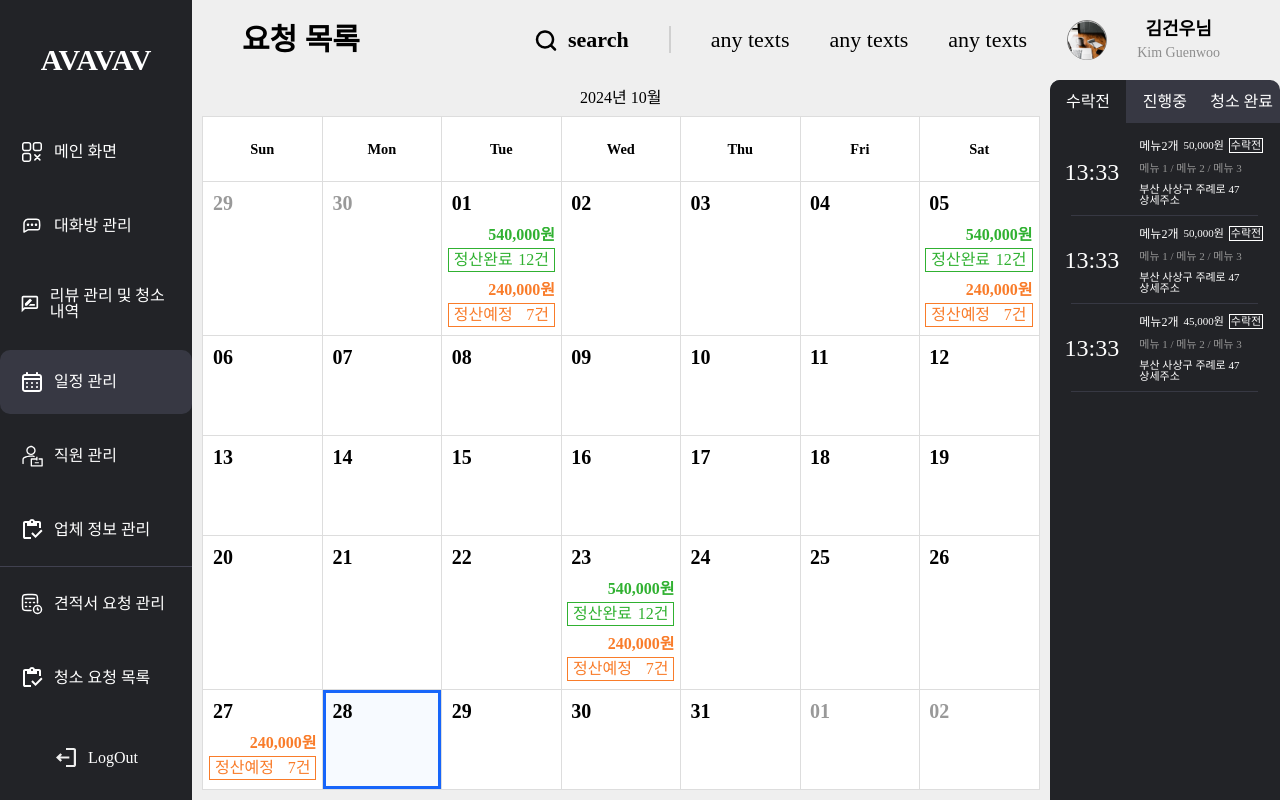
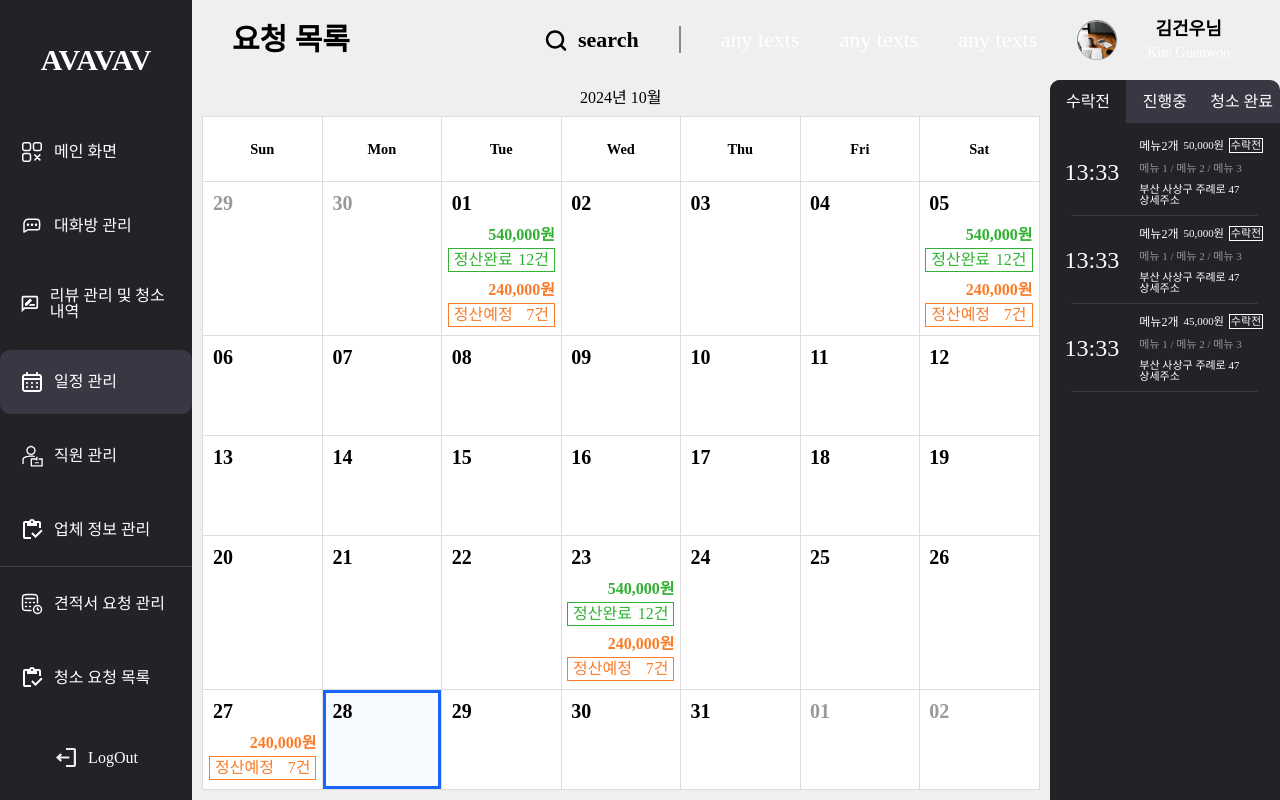
Before and after one commit to bbageon/Cleaning-Enterprise, a React (Create React App) app: page /schedule in a window 1280 px wide. Built offline with nearby package versions, Linux system fonts and the light colour scheme; no server answers; a web font is replaced by a local one.

Commit message:
feat : adding chat room page

```diff
--- a/src/components/Layout/MainHeader/MainHeader.css
+++ b/src/components/Layout/MainHeader/MainHeader.css
@@ -4,7 +4,7 @@
 
     width: calc(100% - 15%);
     height: 80px;
-    padding: 10px 50px;
+    padding: 10px 40px;
 }
 
 .header-container .header-title {
@@ -36,7 +36,7 @@
 
 .header-container .header-nav li.search span:last-child::after {
     content: '';
-    border: 1px solid #8E8E8E50;
+    border: 1px solid #8B8889;
     margin-left: 40px;
 }
 
--- a/src/components/Layout/MainHeader/MainHeader.jsx
+++ b/src/components/Layout/MainHeader/MainHeader.jsx
@@ -2,26 +2,29 @@ import './MainHeader.css';
 import { SearchIcon } from '../../../assets/icons';
 import Profile from '../../../assets/profile.png';
 
-const MainHeader = () => {
+const MainHeader = ({
+    title,
+    className = '',
+}) => {
     return (
         <header className="header-container">
             <div className="header-title title">
-                요청 목록
+                {title}
             </div>
             <ul className='header-nav'>
                 <li className='search'>
                     <SearchIcon />
-                    <span>search</span>
+                    <span className={className}>search</span>
                 </li>
-                <li>any texts</li>
-                <li>any texts</li>
-                <li>any texts</li>
+                <li className={className}>any texts</li>
+                <li className={className}>any texts</li>
+                <li className={className}>any texts</li>
                 <li className="profile-image">
                     <img src={Profile} alt="" />
                 </li>
                 <li className="profile-info">
                     <span className='name'>김건우님</span>
-                    <span className='name-engilsh'>Kim Guenwoo</span>
+                    <span className={`name-english ${className}`}>Kim Guenwoo</span>
                 </li>
             </ul>
         </header>
--- a/src/components/Layout/MainLayout/MainLayout.tsx
+++ b/src/components/Layout/MainLayout/MainLayout.tsx
@@ -8,22 +8,29 @@ import './MainLayout.css';
 interface MainLayoutProps {
     children: React.ReactNode;
     page: string;
+    title: string;
     isShowSidebar: boolean;
     tabList: CSidebarTab;
+    className: string;
 }
 
 const MainLayout: React.FC<MainLayoutProps> = ({
     children,
     page = '',
+    title = '',
     isShowSidebar = true,
     tabList = new CSidebarTab(),
+    className = '',
 }) => {
     return (
-        <div className="layout">
+        <div className={`layout ${className}`}>
             <MainNav
                 page={page}
             />
-            <MainHeader />
+            <MainHeader
+                title={title.length ? title : page}
+                className='translucent'
+            />
             <article>
                 {children}
             </article>
--- a/src/routes/pages/Common/ChatRoom/ChatRoom.css
+++ b/src/routes/pages/Common/ChatRoom/ChatRoom.css
@@ -0,0 +1,20 @@
+.layout.translucent {
+    background: #EFEFEF50;
+}
+
+
+.layout.translucent::before {
+    content: '';
+    background-image: url(../../../../assets/bg/chat_room_bg.png);
+    position: absolute;
+    width: 80%;
+    height: 80%;
+    z-index: -1;
+    filter: blur(20px);
+    transform: scale(1.5);
+}
+
+.header-nav li.translucent,
+.header-nav .profile-info span.name-english.translucent {
+    color: white;
+}
--- a/src/routes/pages/Common/ChatRoom/ChatRoomPresenter.jsx
+++ b/src/routes/pages/Common/ChatRoom/ChatRoomPresenter.jsx
@@ -7,7 +7,9 @@ const ChatRoomPresenter = ({
 }) => {
     return (
         <MainLayout
-            page={'대화방 관리'}
+            page='대화방 관리'
+            title='대화방'
+            className='translucent'
         >
 
         </MainLayout>
--- a/src/routes/pages/Common/Schedule/SchedulePresenter.jsx
+++ b/src/routes/pages/Common/Schedule/SchedulePresenter.jsx
@@ -102,7 +102,8 @@ const SchedulePresenter = ({
 
     return (
         <MainLayout
-            page={'일정 관리'}
+            page='일정 관리'
+            title='요청 목록'
             tabList={tabList}
         >
             <Calendar
```
Also changed, not shown: 2 other files (tests, documents, lock files or other folders).
